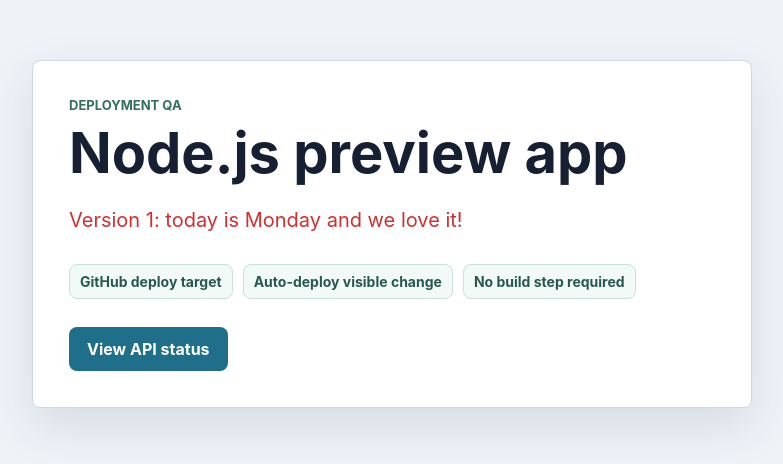
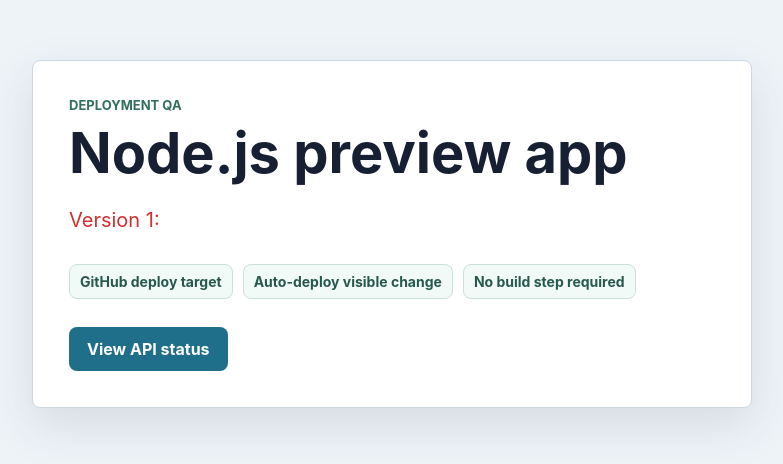
Before and after one commit to Lilia-Dikova/nodeJS_app, a website: page public/index.html in a window 1280 px wide. Shown: the part 166-630 px from the top of the page, without its empty margins (248-1031 px from the left). Drawn offline with Linux system fonts and the light colour scheme.

Commit message:
Update index.html

```diff
--- a/public/index.html
+++ b/public/index.html
@@ -12,7 +12,7 @@
         <p class="eyebrow">Deployment QA</p>
         <h1>Node.js preview app</h1>
         <p class="message">
-          Version 1: today is Monday and we love it!
+          Version 1:
         </p>
         <div class="checks">
           <span>GitHub deploy target</span>
```
